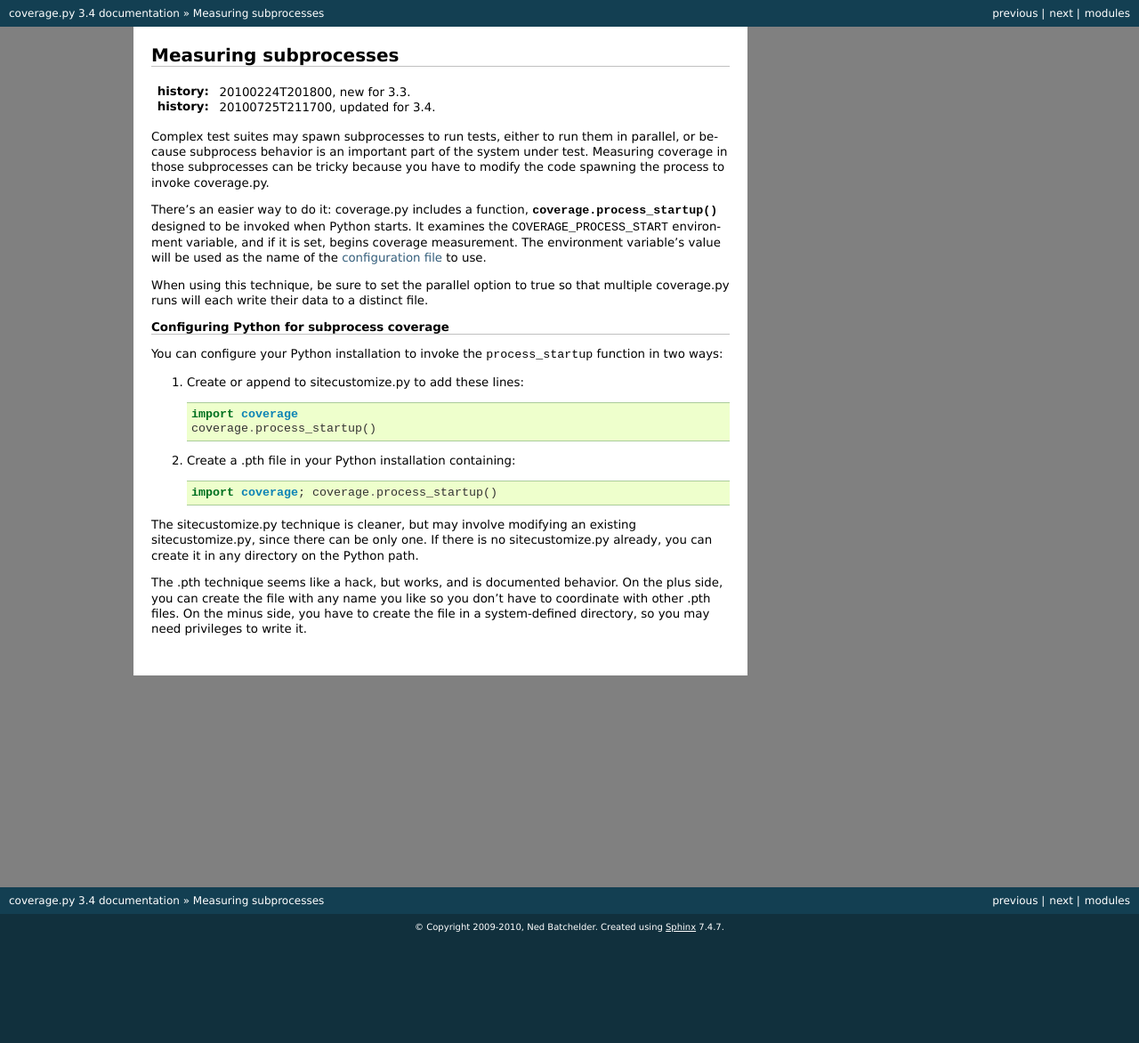
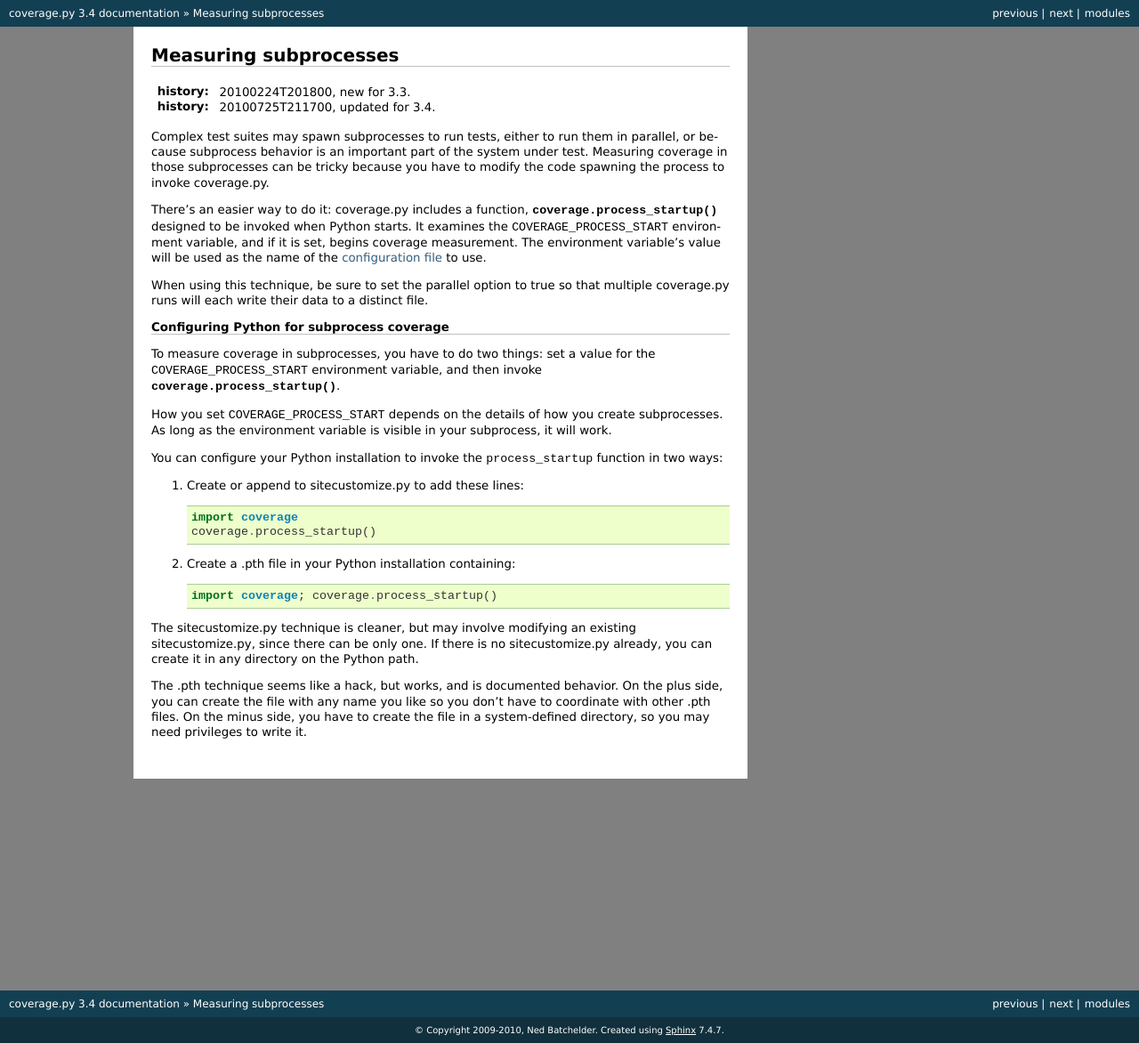
Before and after one commit to nedbat/coveragepy, a Sphinx documentation site: the page built from doc/subprocess.rst, in a window 1280 px wide. Shown: the whole page at 89% size. Built offline with Sphinx 7.4.7, drawn with Linux system fonts in a browser that asks for light colours; before the commit the page ends 1056 px from its top, so only the background shows below that.

Commit message:
Clarify some docs.

```diff
--- a/doc/subprocess.rst
+++ b/doc/subprocess.rst
@@ -26,6 +26,14 @@ multiple coverage.py runs will each write their data to a distinct file.
 Configuring Python for subprocess coverage
 ------------------------------------------
 
+To measure coverage in subprocesses, you have to do two things: set a value for
+the ``COVERAGE_PROCESS_START`` environment variable, and then invoke
+:func:`coverage.process_startup`.
+
+How you set ``COVERAGE_PROCESS_START`` depends on the details of how you create
+subprocesses.  As long as the environment variable is visible in your subprocess,
+it will work.
+
 You can configure your Python installation to invoke the ``process_startup``
 function in two ways:
 
```
